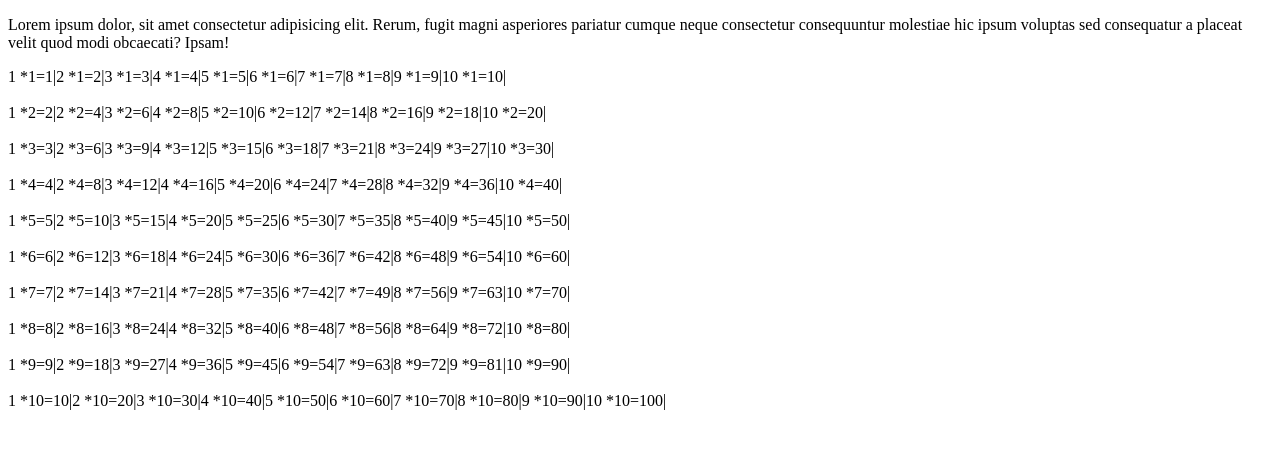
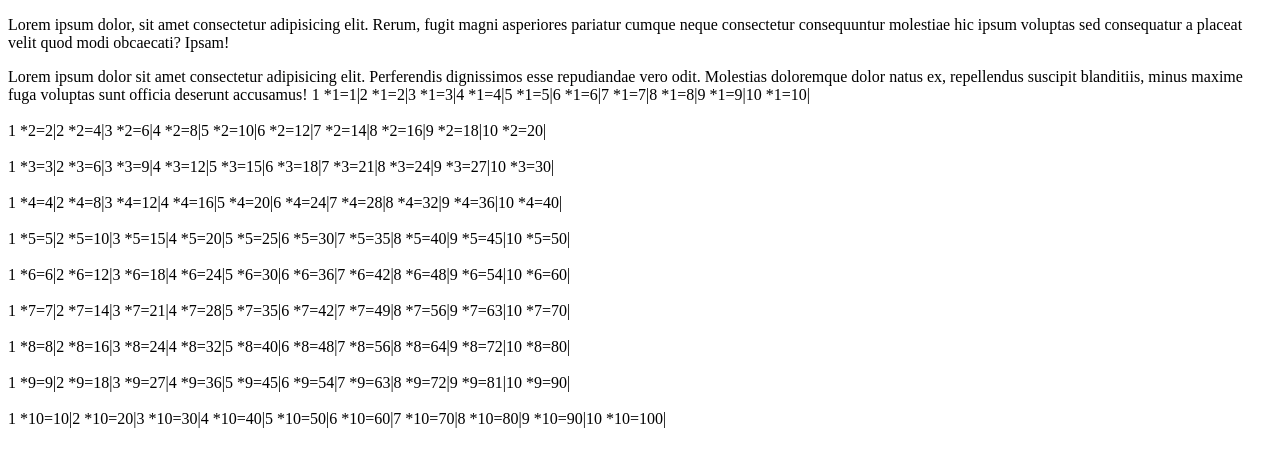
Before and after one commit to AlinurAbdyiskakov/flex.js, a plain HTML site: page index.html in a window 1280 px wide. Drawn offline with Linux system fonts and the light colour scheme.

Commit message:
add lorem2

```diff
--- a/index.html
+++ b/index.html
@@ -7,6 +7,7 @@
 </head>
 <body>
 <p>Lorem ipsum dolor, sit amet consectetur adipisicing elit. Rerum, fugit magni asperiores pariatur cumque neque consectetur consequuntur molestiae hic ipsum voluptas sed consequatur a placeat velit quod modi obcaecati? Ipsam!</p>
+Lorem ipsum dolor sit amet consectetur adipisicing elit. Perferendis dignissimos esse repudiandae vero odit. Molestias doloremque dolor natus ex, repellendus suscipit blanditiis, minus maxime fuga voluptas sunt officia deserunt accusamus!
     <script src="./scripts.js"></script>
 </body>
 </html>
```
